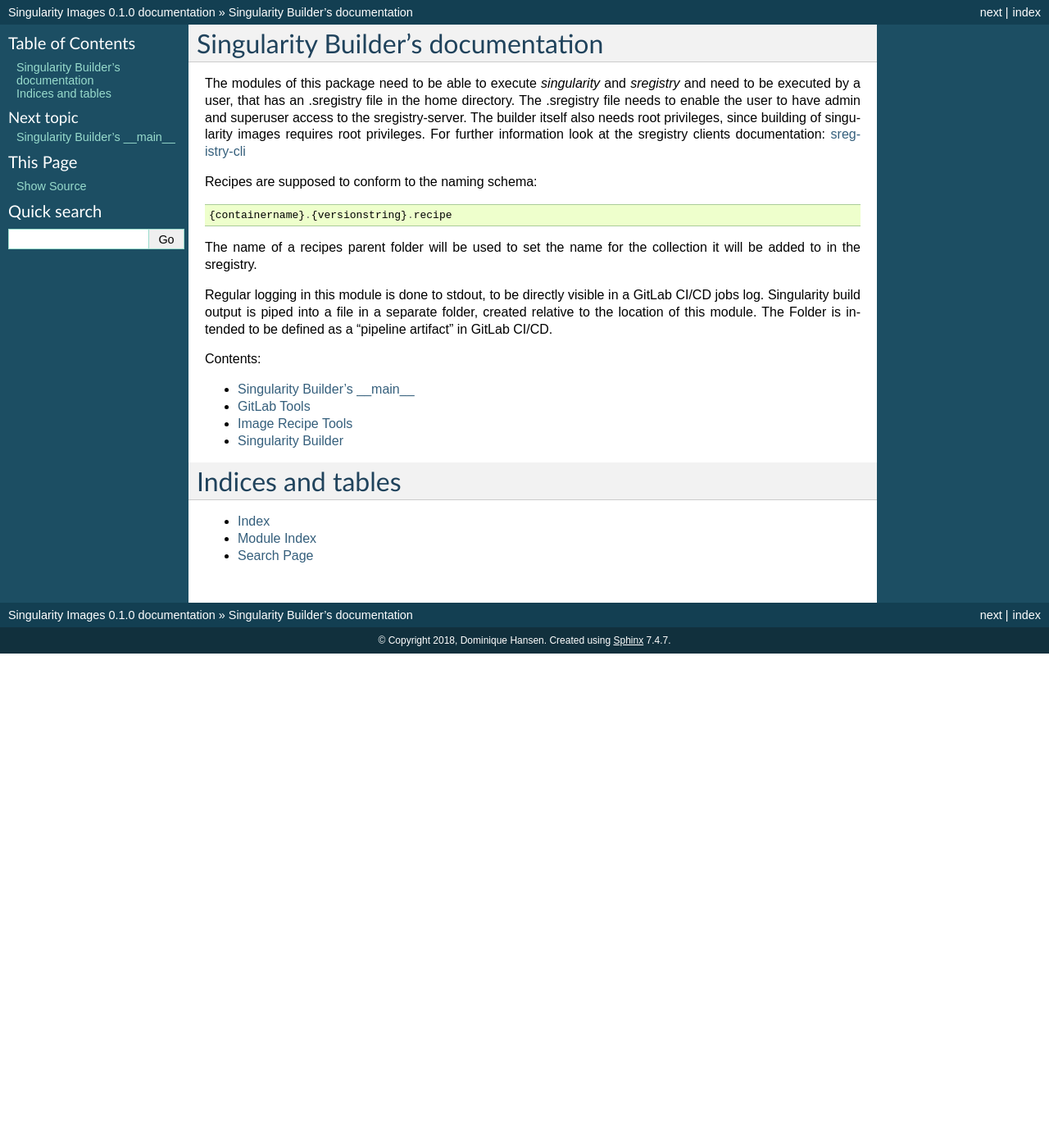
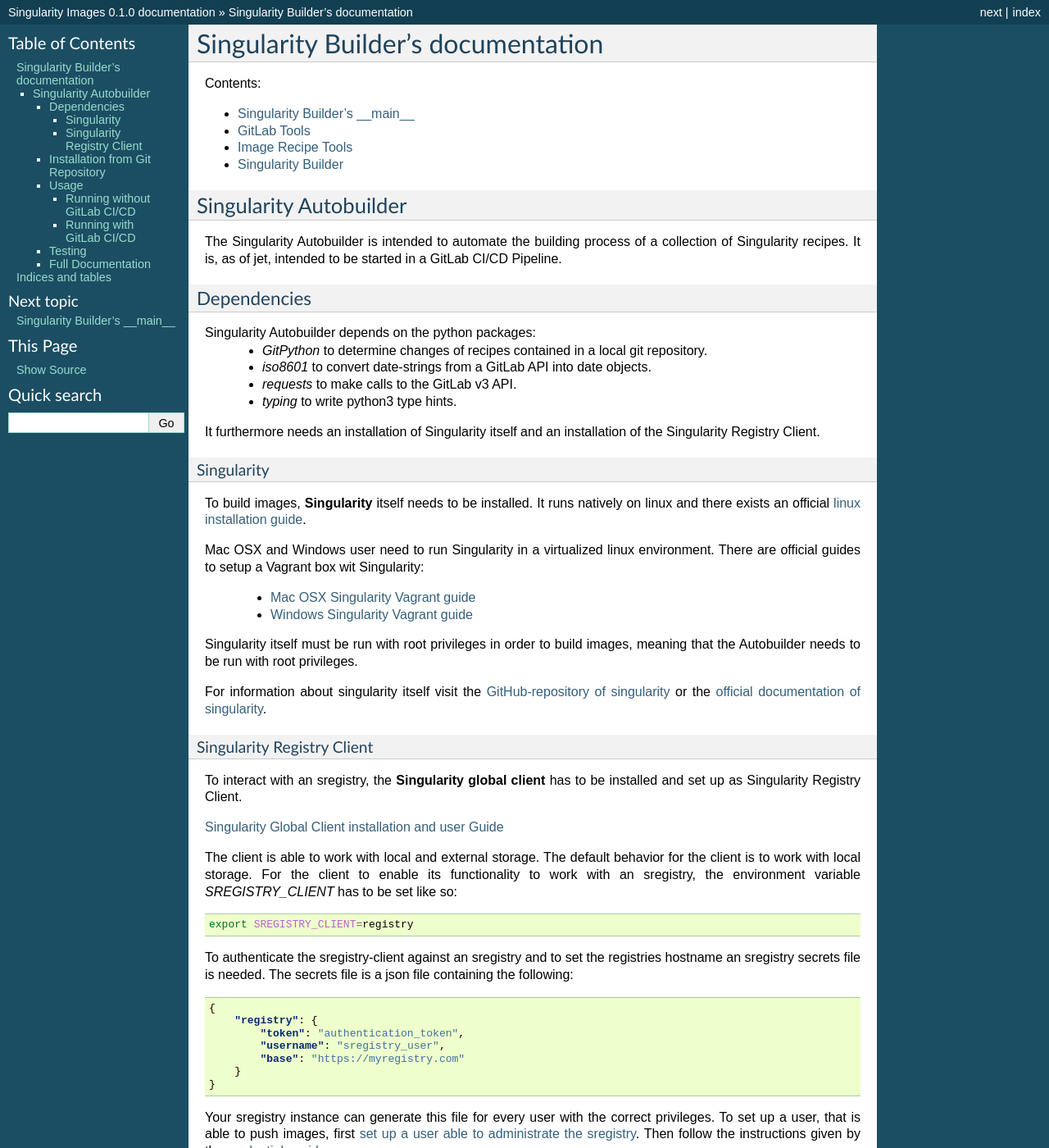
Before and after one commit to MPIB/SingularityAutobuild, a Sphinx documentation site: the page built from docs/source/index.rst, in a window 1280 px wide and 1400 px high. Shown: the whole window at 82% size. Built offline with Sphinx 7.4.7, drawn with Linux system fonts in a browser that asks for light colours; some of the changed text lies outside the part shown.

Commit message:
?DOCS? Expanded on the sphinx docs. Sourced (.. include::) main README into index.rst

```diff
--- a/README.rst
+++ b/README.rst
@@ -1,32 +1,63 @@
+=====================================================================
 Singularity Autobuilder
-=======================
+=====================================================================
 
-This project is intended to automate the building process of a collection of
-Singularity recipes.
+The Singularity Autobuilder is intended to automate the building process of a collection of
+Singularity recipes. It is, as of jet, intended to be started in a GitLab CI/CD Pipeline.
+
+Dependencies
+------------
+
+Singularity Autobuilder depends on the python packages:
+ - `GitPython` to determine changes
+   of recipes contained in a local git repository.
+ - `iso8601` to convert date-strings from a GitLab API into date objects.
+ - `requests` to make calls to the GitLab v3 API.
+ - `typing` to write python3 type hints.
+
+It furthermore needs an installation of Singularity itself and
+an installation of the Singularity Registry Client.
 
 Singularity
------------
+~~~~~~~~~~~
 
-`Singularity itself must be installed <https://singularity.lbl.gov/install-linux>`_
-to enable building of singularity images.
+To build images, **Singularity** itself needs to be installed.
+It runs natively on linux and there exists an official
+`linux installation guide <https://singularity.lbl.gov/install-linux>`_.
+
+Mac OSX and Windows user need to
+run Singularity in a virtualized linux environment.
+There are official guides to setup a Vagrant box wit Singularity:
+
+ - `Mac OSX Singularity Vagrant guide <https://singularity.lbl.gov/install-mac>`_
+ - `Windows Singularity Vagrant guide <https://singularity.lbl.gov/install-windows>`_
+
+Singularity itself must be run with root privileges in order to build images,
+meaning that the Autobuilder needs to be run with root privileges.
 
 For information about singularity itself visit the
 `GitHub-repository of singularity <https://github.com/singularityware/singularity>`_
 or the
 `official documentation of singularity <https://singularity.lbl.gov/>`_.
 
-sregistry
----------
+Singularity Registry Client
+~~~~~~~~~~~~~~~~~~~~~~~~~~~
 
-`sregistry-cli must be installed <https://github.com/singularityhub/sregistry-cli>`_
-to be able to interact with an sregistry.
-The sregistry is able to work with local and external storage.
+To interact with an sregistry,
+the **Singularity global client** has to be installed and set up as
+Singularity Registry Client.
+
+`Singularity Global Client installation and user
+Guide <https://singularityhub.github.io/sregistry-cli/client-registry>`_
+
+The client is able to work with local and external storage.
 The default behavior for the client is to work with local storage.
-To enable the client to work with an sregistry the environment variable
-`SREGISTRY_CLIENT=registry` must be set.
+For the client to enable its functionality to work with an sregistry,
+the environment variable `SREGISTRY_CLIENT` has to be set like so:
 
-sregistry credentials
----------------------
+.. code:: bash
+
+    export SREGISTRY_CLIENT=registry
 
 To authenticate the sregistry-client against an sregistry and to
 set the registries hostname an sregistry secrets file is needed.
@@ -42,24 +73,134 @@
         }
     }
 
-The sregistry expects this file at $HOME/.sregistry.
+Your sregistry instance can generate this file for every user with the
+correct privileges. To set up a user, that is able to push images,
+first `set up a user able to administrate the sregistry
+<https://singularityhub.github.io/sregistry/setup#create-accounts>`_.
+Then follow the instructions given by the `credentials guide page
+<https://singularityhub.github.io/sregistry/credentials.html>`_
+
+The sregistry expects the credentials file at $HOME/.sregistry.
 The location can be changed by defining a different path in the
 `SREGISTRY_CLIENT_SECRETS` environment variable.
 
-For further information about the sregisty client see the
-`documentation for the client <https://singularityhub.github.io/sregistry-cli/>`_.
+For further information about the sregisty client see:
+ - `Documentation for the client <https://singularityhub.github.io/sregistry-cli/>`_
+ - `Tutorial for the client working with a registry <https://singularityhub.github.io/sregistry-cli/client-registry>`_
 
-Installation
-------------
 
-TODO
+Installation from Git Repository
+--------------------------------
+
+Clone latest stable version of the Repository:
+
+.. code:: bash
+
+    git clone -b v0.1.0 https://github.com/MPIB/SingularityAutobuild.git
+
+Install with pip:
+
+.. code:: bash
+
+    cd SingularityAutobuild
+    pip install [--user] .
+
+Usage
+-----
+
+The Autobuild process was designed to work in a GitLab CI/CD Pipeline.
+It expects several environment variables to be set. Those variables
+are intended to be set by creating Secret variables in the GitLab
+CI/CD settings.
+
+Variables to be set are:
+
+ - GITLAB_API_STRING: The GitLAb API-v3-URL for the events of the repository
+   containing the recipes.
+ - GITLAB_API_TOKEN: The authentication token for the GitLab API.
+
+The autobuild process uses the GitLab API information to only build
+recipes that have changed during the latest push to the repository.
+The process will fail, if the variable is not set or if there is no API
+to call (if the recipes in general are not hosted on a GitLab instance).
+
+Running without GitLab CI/CD
+~~~~~~~~~~~~~~~~~~~~~~~~~~~~
+
+If the GitLab variables are set and
+Singularity and the sregistry client are set up,
+the autobuild process can be started through its entry-point:
+
+.. code:: bash
+
+    singularity_autobuild --path /path/to/recipe/base/folder --image_type IMAGE_TYPE
+
+Running with GitLab CI/CD
+~~~~~~~~~~~~~~~~~~~~~~~~~
+
+The docker image `hansend/sregistry-builder:Autobuilder-0.1.0
+<https://hub.docker.com/r/hansend/sregistry-builder/>`_
+builds upon the `python:3.7-rc-stretch <https://hub.docker.com/_/python/>`_
+image and has Singularity,
+the sregistry client and the Autobuilder already installed.
+It can be used in a GitLab CI/CD pipeline.
+The container is also set up to build an .sregistry
+file to identify the sregistry client against the registry.
+For this to work the environment variable
+
+ - `SREGISTRY_HOSTNAME`: Host address of the sregistry
+ - `SREGISTRY_USERNAME`: Name of the sregistry user
+ - `SREGISTRY_TOKEN`: Authentication token of the user,
+   found in the sregistry admin interface or in the users .sregistry file.
+
+have to be set.
+The best way to set the variables is through the secret variables
+in the GitLab CI/CD settings.
+
+The following is a .gitlab-ci.yml pipeline config
+that creates a `.sregistry` file in the `before_script`
+section of the build_image job.
+
+.. code:: yaml
+
+    image:
+      name: hansend/sregistry-builder:Autobuilder-0.1.0
+
+    build_images:
+      stage: deploy
+    # Create the .sregistry file to authenticate the user at the sregistry.
+      before_script:
+       - "source /sregistry_file"
+       - "echo $SREGISTRY_USERNAME"
+       - "echo $SREGISTRY_FILE > ~/.sregistry"
+      script:
+       - singularity_autobuild --path ./recipes --image_type simg
+
 
 Testing
 -------
 
-TODO
+Test the main Builder Class and the \_\_main\_\_ module:
+
+.. code:: bash
+
+    python -m unittest -v singularity_autobuild.test.test_singularity_builder
+
+Test the module, that provides functionality
+to work with the GitLab repository.
+
+.. code:: bash
+
+    python -m unittest -v singularity_autobuild.test.test_gitlab_tools
+
+Test the module, that provides functionality
+to work with recipe files and created images.
+
+.. code:: bash
+
+    python -m unittest -v singularity_autobuild.test.test_image_recipe_tools
 
 Full Documentation
 ------------------
 
-TODO
+`GiHub Pages <https://mpib.github.io/SingularityAutobuild/>`_
--- a/docs/source/index.rst
+++ b/docs/source/index.rst
@@ -5,31 +5,6 @@
 
 Singularity Builder's documentation
 ===============================================
-
-The modules of this package need to be able to execute
-`singularity` and `sregistry` and need to be executed by a user,
-that has an .sregistry file in the home directory.
-The .sregistry file needs to enable the user to have admin and superuser access
-to the sregistry-server. The builder itself also needs root privileges, since
-building of singularity images requires root privileges.
-For further information look at the sregistry clients documentation:
-`sregistry-cli <https://singularityhub.github.io/sregistry/credentials>`_
-
-Recipes are supposed to conform to the naming schema:
-
-.. code::
-
-    {containername}.{versionstring}.recipe
-
-The name of a recipes parent folder will be used to set
-the name for the collection it will be added to in the sregistry.
-
-Regular logging in this module is done to stdout,
-to be directly visible in a GitLab CI/CD jobs log.
-Singularity build output is piped into a file in a
-separate folder, created relative to the location of this module.
-The Folder is intended to be defined as a "pipeline
-artifact" in GitLab CI/CD.
 
 Contents:
 
```
Also changed, not shown: other parts of docs/source/index.rst (+1 -0 lines).
